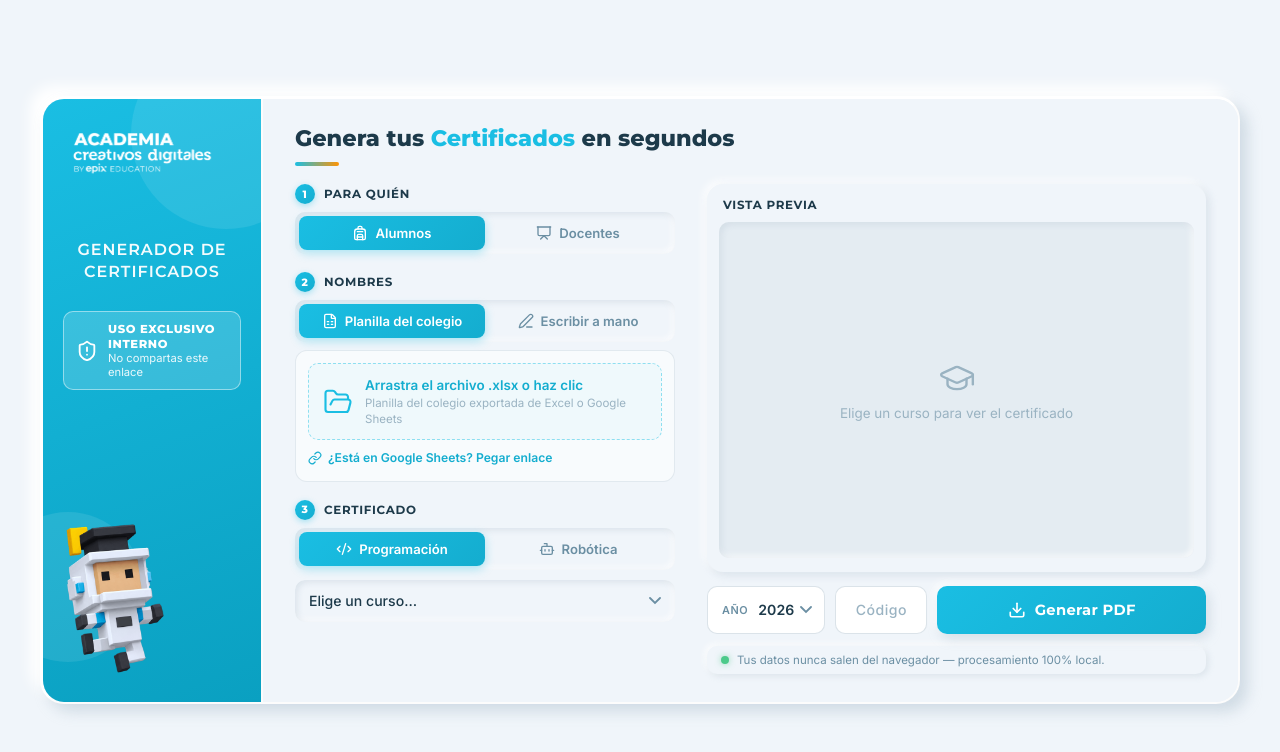
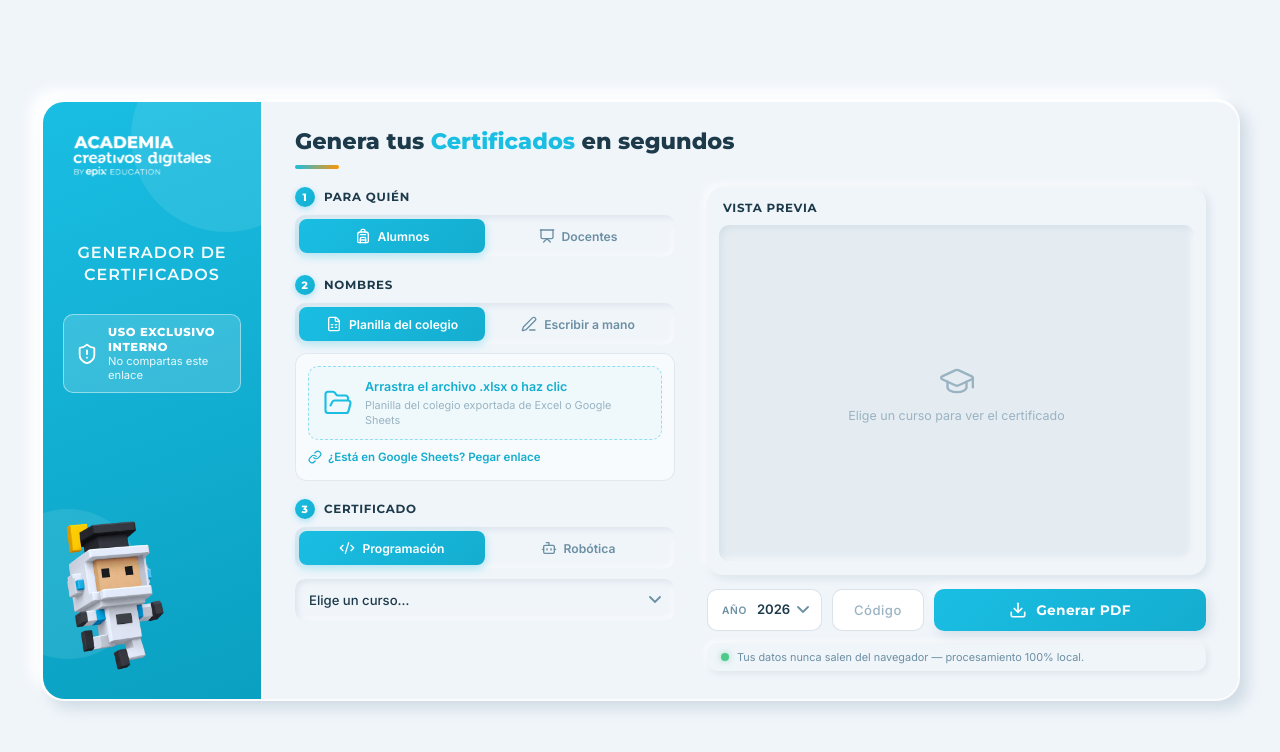
Before and after one commit to creativosdigitales-producto/generador-certificados, a plain HTML site: page index.html in a window 1280 px wide. Drawn offline with nearby package versions, Linux system fonts and the light colour scheme.

Commit message:
Ajustes estéticos: alturas de controles y tamaño de textos
- Fecha/año, código y botón Generar igualan la altura (42 px) de los controles segmentados.
- Textos internos (botones, campos, ayudas) un poco más chicos; los títulos no cambian.

Co-Authored-By: Claude Sonnet 5.5 <noreply@anthropic.com>

```diff
--- a/css/style.css
+++ b/css/style.css
@@ -268,7 +268,7 @@ body {
   color: var(--text-muted);
   font-family: 'Inter', sans-serif;
   font-weight: 600;
-  font-size: 0.82rem;
+  font-size: 0.76rem;
   white-space: nowrap;
   cursor: pointer;
   transition: color 0.2s ease;
@@ -301,7 +301,7 @@ body {
 
 .field-label {
   display: block;
-  font-size: 0.7rem;
+  font-size: 0.66rem;
   font-weight: 600;
   color: var(--text-muted);
   text-transform: uppercase;
@@ -311,13 +311,13 @@ body {
 
 .field-hint {
   margin-top: 6px;
-  font-size: 0.72rem;
+  font-size: 0.68rem;
   color: var(--text-light);
   line-height: 1.45;
 }
 
 .counter {
-  font-size: 0.7rem;
+  font-size: 0.66rem;
   font-weight: 600;
   color: var(--text-light);
   font-variant-numeric: tabular-nums;
@@ -332,7 +332,7 @@ body {
   border-radius: var(--r-ctl);
   background: #ffffff;
   font-family: 'Inter', sans-serif;
-  font-size: 0.88rem;
+  font-size: 0.82rem;
   color: var(--text-main);
   outline: none;
   transition: border-color 0.2s ease, box-shadow 0.2s ease;
@@ -359,7 +359,7 @@ body {
   background-color: var(--bg);
   color: var(--text-main);
   font-family: 'Inter', sans-serif;
-  font-size: 0.88rem;
+  font-size: 0.82rem;
   font-weight: 500;
   box-shadow: var(--shadow-inset);
   cursor: pointer;
@@ -418,8 +418,8 @@ body {
 }
 
 .drop-label { display: flex; flex-direction: column; gap: 2px; line-height: 1.35; }
-.drop-label strong { color: var(--cyan-dark); font-weight: 700; font-size: 0.84rem; }
-.drop-label small  { font-size: 0.72rem; color: var(--text-light); }
+.drop-label strong { color: var(--cyan-dark); font-weight: 700; font-size: 0.78rem; }
+.drop-label small  { font-size: 0.68rem; color: var(--text-light); }
 
 .label-touch { display: none; }
 @media (hover: none) and (pointer: coarse) {
@@ -438,7 +438,7 @@ body {
   background: none;
   color: var(--cyan-dark);
   font-family: 'Inter', sans-serif;
-  font-size: 0.76rem;
+  font-size: 0.72rem;
   font-weight: 600;
   cursor: pointer;
 }
@@ -457,7 +457,7 @@ body {
   color: #fff;
   font-family: 'Montserrat', sans-serif;
   font-weight: 700;
-  font-size: 0.82rem;
+  font-size: 0.78rem;
   cursor: pointer;
   box-shadow: 0 3px 10px rgba(26, 190, 227, 0.3);
   transition: filter 0.15s ease, transform 0.15s ease;
@@ -477,7 +477,7 @@ body {
   background: #eafaf1;
   border: 1px solid #2ed38990;
   color: #1fae6e;
-  font-size: 0.82rem;
+  font-size: 0.76rem;
   font-weight: 600;
   word-break: break-word;
   animation: fadeIn 0.25s ease;
@@ -532,7 +532,7 @@ body {
 }
 
 .preview-meta {
-  font-size: 0.74rem;
+  font-size: 0.7rem;
   color: var(--text-muted);
   text-align: right;
   overflow: hidden;
@@ -568,7 +568,7 @@ body {
   justify-content: center;
   gap: 8px;
   color: var(--text-light);
-  font-size: 0.84rem;
+  font-size: 0.78rem;
   text-align: center;
   padding: 16px;
 }
@@ -591,7 +591,7 @@ body {
   display: flex;
   align-items: center;
   gap: 8px;
-  height: 48px;
+  height: 42px;
   padding: 0 6px 0 14px;
   border: 1px solid rgba(166, 185, 200, 0.4);
   border-radius: var(--r-ctl);
@@ -603,7 +603,7 @@ body {
 .input-fecha-wrap:focus-within { border-color: var(--cyan); box-shadow: var(--ring); }
 
 .input-prefix {
-  font-size: 0.68rem;
+  font-size: 0.64rem;
   font-weight: 600;
   color: var(--text-muted);
   text-transform: uppercase;
@@ -615,14 +615,14 @@ body {
   outline: none;
   background: transparent;
   font-family: 'Inter', sans-serif;
-  font-size: 0.88rem;
+  font-size: 0.82rem;
   color: var(--text-main);
   cursor: pointer;
 }
 
 .input-codigo {
   width: 92px;
-  height: 48px;
+  height: 42px;
   flex-shrink: 0;
   text-align: center;
   letter-spacing: 3px;
@@ -634,7 +634,7 @@ body {
 .btn-generate {
   flex: 1;
   min-width: 0;
-  height: 48px;
+  height: 42px;
   padding: 0 14px;
   display: inline-flex;
   align-items: center;
@@ -644,7 +644,7 @@ body {
   color: #fff;
   font-family: 'Montserrat', sans-serif;
   font-weight: 700;
-  font-size: 0.92rem;
+  font-size: 0.86rem;
   letter-spacing: 0.3px;
   white-space: nowrap;
   border: none;
@@ -705,7 +705,7 @@ body {
   border-radius: var(--r-ctl);
   background: var(--bg);
   box-shadow: 2px 2px 6px rgba(166, 185, 200, 0.3), -2px -2px 6px #ffffff;
-  font-size: 0.72rem;
+  font-size: 0.68rem;
   color: var(--text-muted);
 }
 .privacy-badge .dot {
@@ -720,7 +720,7 @@ body {
 .message-box {
   padding: 11px 16px;
   border-radius: var(--r-ctl);
-  font-size: 0.83rem;
+  font-size: 0.78rem;
   line-height: 1.5;
   display: none;
   font-weight: 500;
@@ -748,7 +748,7 @@ body {
 }
 
 .progress-label {
-  font-size: 0.8rem;
+  font-size: 0.76rem;
   color: var(--text-muted);
   margin-bottom: 7px;
   display: flex;
@@ -856,7 +856,7 @@ body {
   body { padding: 10px; }
   .app-card { padding: 20px 14px; }
 
-  .seg-btn { font-size: 0.78rem; gap: 6px; padding: 0 6px; }
+  .seg-btn { font-size: 0.72rem; gap: 6px; padding: 0 6px; }
   .seg-btn .ico { width: 15px; height: 15px; }
 
   .actions-row { flex-wrap: wrap; }
```
